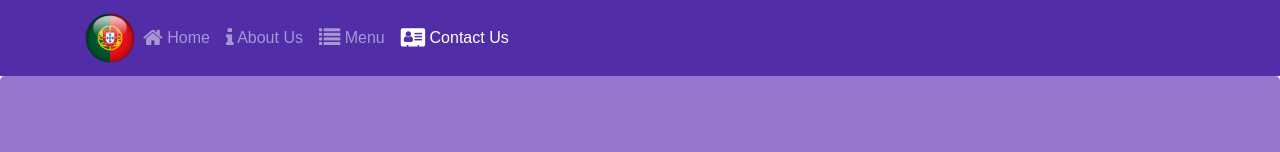
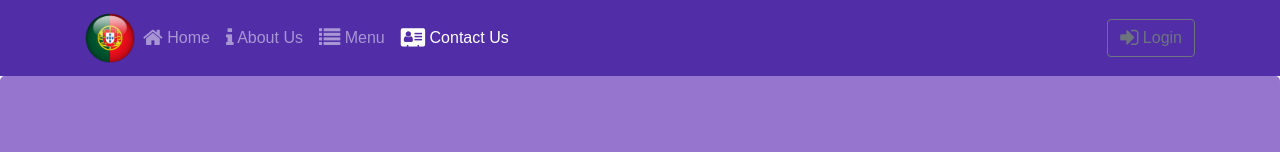
Before and after one commit to amarap/fogo-do-madeira, a React (Create React App) app: page /contactus in a window 1280 px wide. Shown: the top 152 px of the page. Built offline with nearby package versions, Linux system fonts and the light colour scheme.

Commit message:
Uncontrolled comp

```diff
--- a/src/components/HeaderComponent.js
+++ b/src/components/HeaderComponent.js
@@ -1,17 +1,31 @@
 import React, { Component } from 'react';
-import { Navbar, NavbarBrand, Nav, NavbarToggler, Collapse, NavItem, Jumbotron } from 'reactstrap';
+import { Navbar, NavbarBrand, Nav, NavbarToggler, Collapse, NavItem, Jumbotron, Modal, ModalHeader, ModalBody, Button, Form, FormGroup, Label, Input } from 'reactstrap';
 import { NavLink } from 'react-router-dom';
 
 class Header extends Component {
 
     constructor(props){
         super(props);
-        this.state = {isNavOpen: false};
+        this.state = {
+            isNavOpen: false,
+            isModalOpen: false
+        };
         this.toggleNav = this.toggleNav.bind(this);
+        this.toggleModal = this.toggleModal.bind(this);
+        this.handleLogin = this.handleLogin.bind(this);
+    }
+
+    toggleModal(){
+        this.setState({isModalOpen: !this.state.isModalOpen});
     }
 
     toggleNav(){
         this.setState({isNavOpen: !this.state.isNavOpen});
+    }
+
+    handleLogin(event){
+        alert("Username: " + this.username.value + " Password: " + this.password.value + " Remember: " + this.remember.checked);
+        event.preventDefault();
     }
 
     render() {
@@ -46,6 +60,13 @@
                                     </NavLink>
                                 </NavItem>
                             </Nav>
+                            <Nav className="ml-auto" navbar>
+                                <NavItem>
+                                    <Button onClick={this.toggleModal} outline>
+                                        <span className="fa fa-sign-in fa-lg"></span> Login
+                                    </Button>
+                                </NavItem>
+                            </Nav>
                         </Collapse>
                     </div>
                 </Navbar>
@@ -59,6 +80,28 @@
                         </div>
                     </div>
                 </Jumbotron>
+                <Modal isOpen={this.state.isModalOpen} toggle={this.toggleModal}>
+                    <ModalHeader toggle={this.toggleModal}>Login</ModalHeader>
+                    <ModalBody>
+                        <Form onSubmit={this.handleLogin}>
+                            <FormGroup>
+                                <Label htmlFor="username">Username</Label>
+                                <Input type="text" id="username" name="username" innerRef={(input) => this.username = input} />
+                            </FormGroup>
+                            <FormGroup>
+                                <Label htmlFor="password">Password</Label>
+                                <Input type="password" id="password" name="password" innerRef={(input) => this.password = input} />
+                            </FormGroup>
+                            <FormGroup>
+                                <Label check>
+                                    <Input type="checkbox" name="remember" className="ml-auto" innerRef={(input) => this.remember = input} />
+                                    <span className="m-4">Remember me</span>
+                                </Label>
+                            </FormGroup>
+                            <Button type="submit" value="submit" color="primary">Login</Button>
+                        </Form>
+                    </ModalBody>
+                </Modal>
             </React.Fragment>
         );
     }
```
